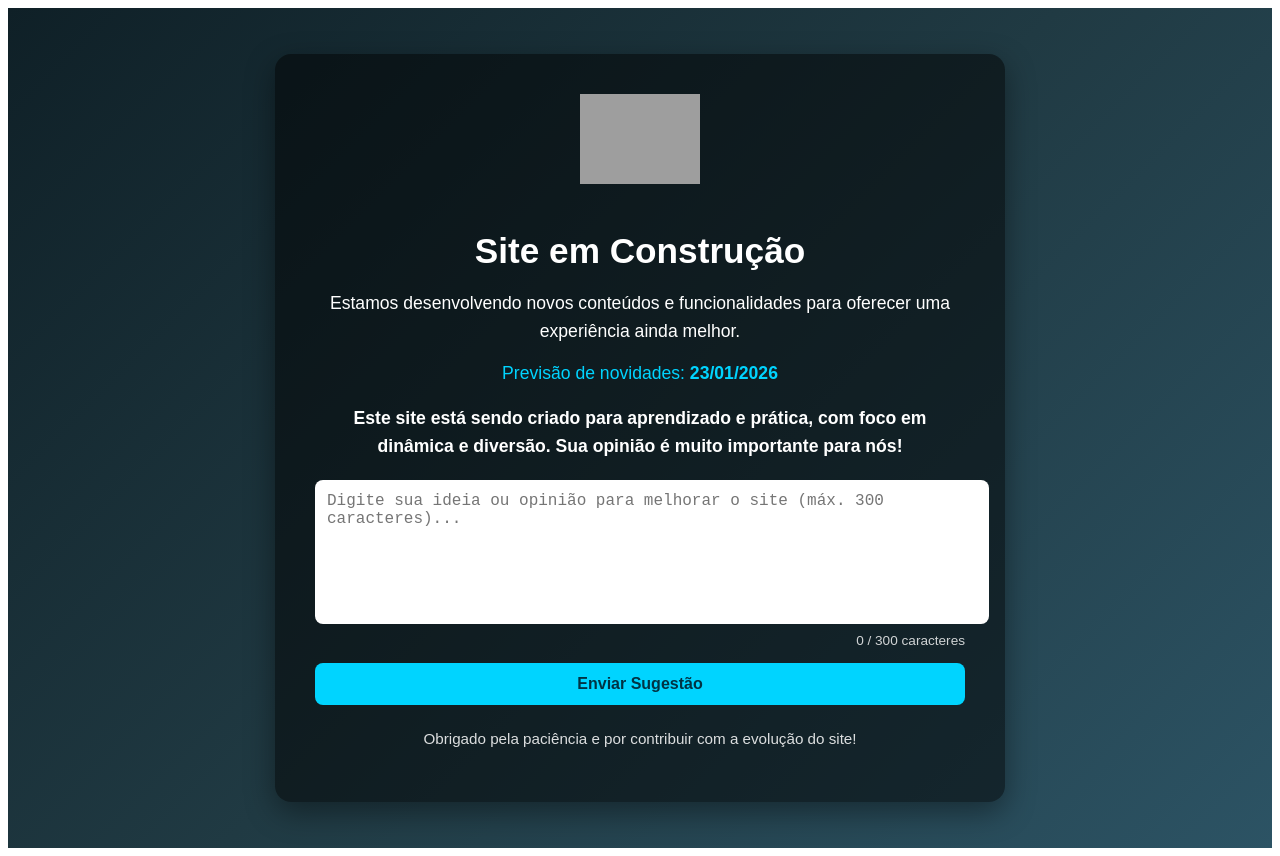
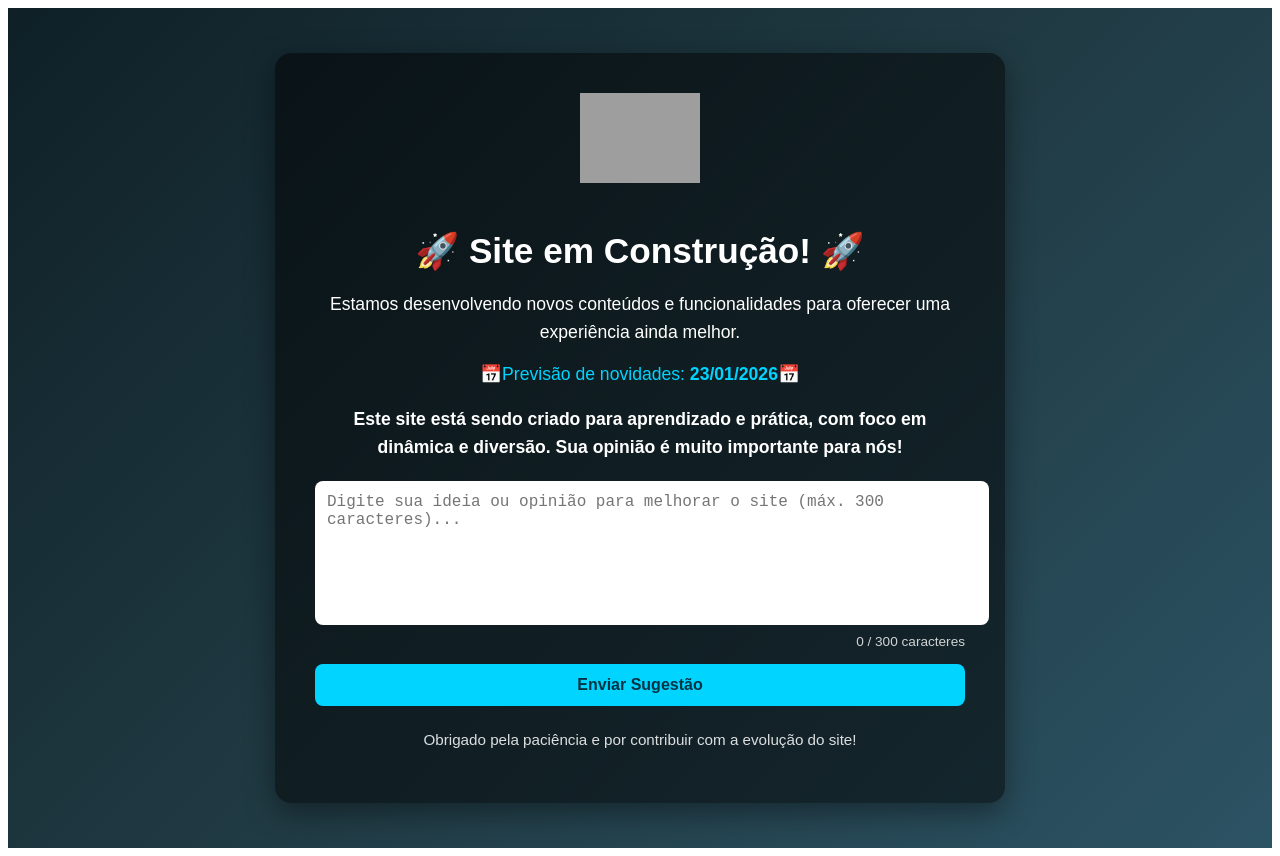
Before and after one commit to JrCorrea77/iniciando.com.br, a Next.js app: page / in a window 1280 px wide. Built offline with nearby package versions, Linux system fonts and the light colour scheme; grey boxes are pictures that could not be loaded.

Commit message:
Atualização de mensagem

```diff
--- a/pages/index.js
+++ b/pages/index.js
@@ -27,7 +27,7 @@ function Home() {
           style={styles.image}
         />
 
-        <h1 style={styles.title}>Site em Construção</h1>
+        <h1 style={styles.title}>🚀 Site em Construção! 🚀</h1>
 
         <p style={styles.text}>
           Estamos desenvolvendo novos conteúdos e funcionalidades para oferecer
@@ -35,7 +35,7 @@ function Home() {
         </p>
 
         <p style={styles.highlight}>
-          Previsão de novidades: <strong>23/01/2026</strong>
+          📅Previsão de novidades: <strong>23/01/2026</strong>📅
         </p>
 
         <p style={styles.text}>
```
